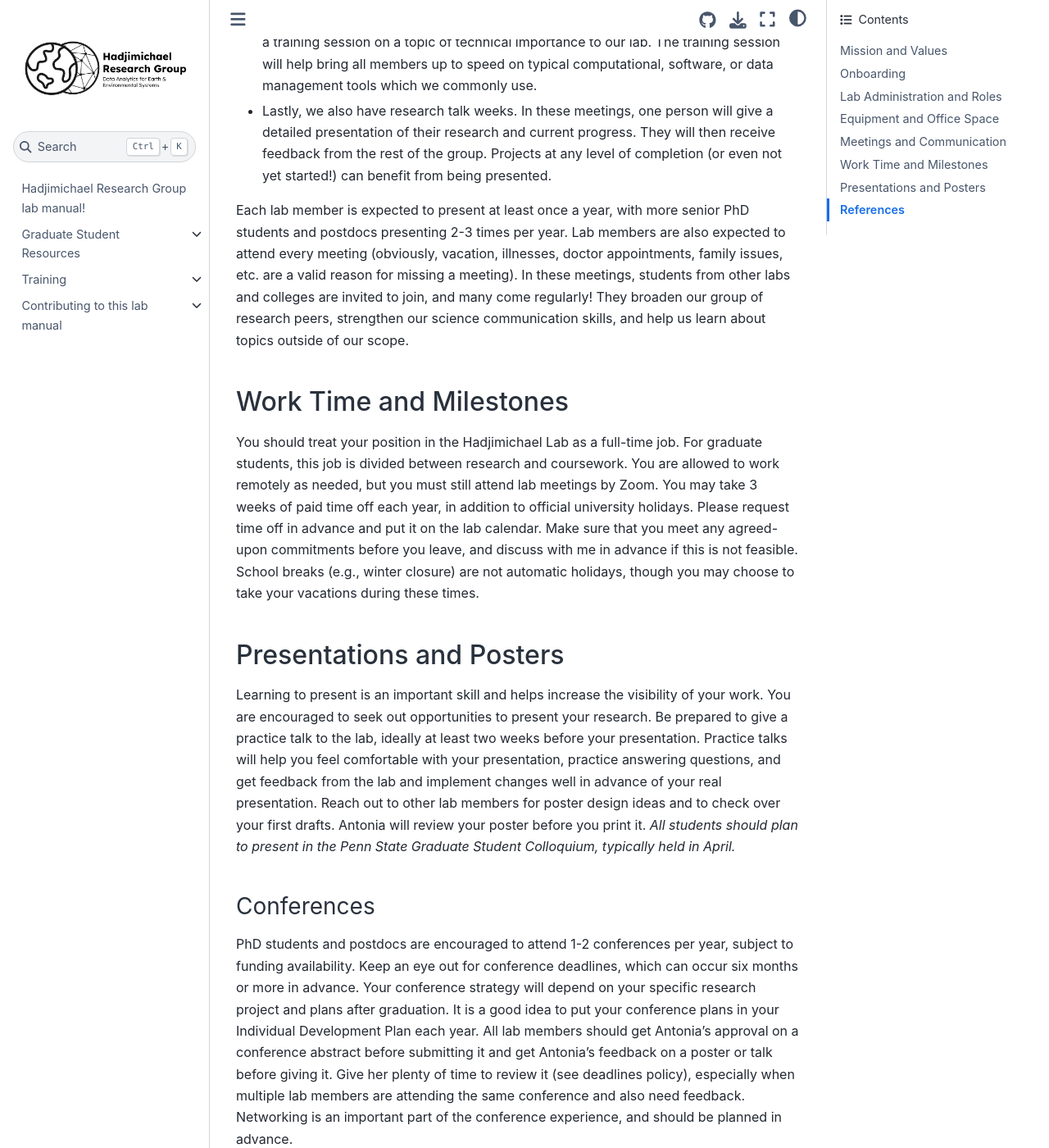
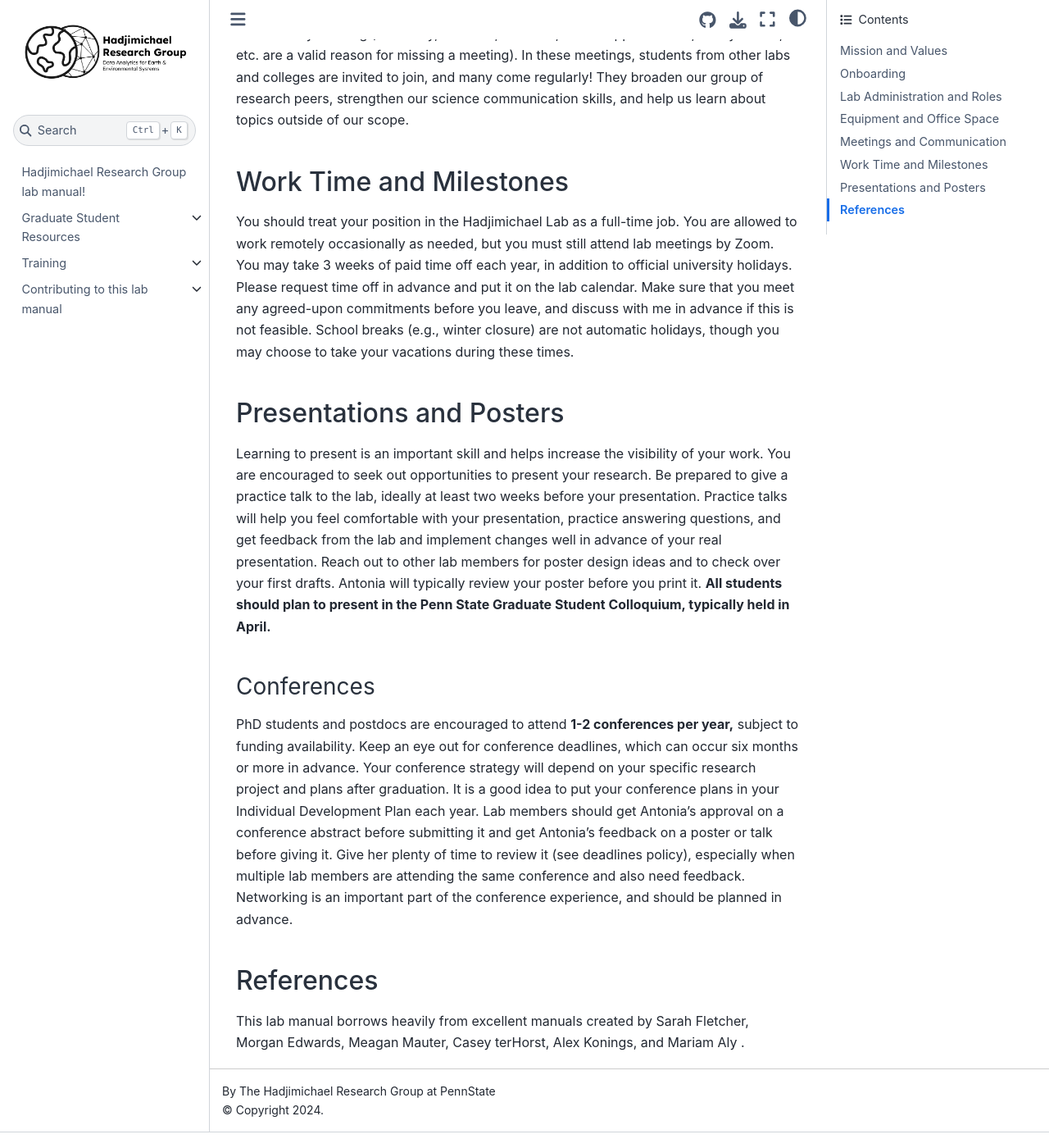
Before and after one commit to HadjimichaelResearchGroup/HadjimichaelResearchGroup.github.io, a Jupyter Book: the page built from docs/Onboarding/LabOnboarding.md, in a window 1280 px wide and 1400 px high, scrolled down 4414 px. Shown: the whole window at 82% size. Built offline with Jupyter Book 1.0.4 settings and Sphinx 7.4.7 and the Sphinx Book theme 1.1.4, drawn with Linux system fonts in a browser that asks for light colours; some of the changed text lies outside the part shown.

Commit message:
Update LabOnboarding.md
Updated formatting

```diff
--- a/docs/Onboarding/LabOnboarding.md
+++ b/docs/Onboarding/LabOnboarding.md
@@ -4,7 +4,7 @@
 ### Mission and Values
 The Hadjimichael Lab is a team of interdisciplinary scientists investigating complex human-Earth systems. In particular, many of us focus on water resources and deeply uncertain systems.
 
-*We will work together to mold the lab mission and values to something that represents all of us.*
+**We will work together to mold the lab mission and values to something that represents all of us.**
 
 ### Onboarding
 
@@ -36,25 +36,25 @@
 The lab meeting calendar helps us keep track of what will be discussed in the weekly lab meetings. We also list discussion ideas and brief notes about who is leading the meetings.
 
 #### Github [Here](https://hadjimichaelresearchgroup.github.io/intro.html)
-Github is where we maintain the lab manual. If you aren’t yet familiar with github, we have trainings to help you learn. Everyone will help keep the lab manual updated.
+Github is where we maintain the lab manual. If you aren’t yet familiar with GitHub, we have trainings to help you learn. Everyone will help keep the lab manual updated.
 
 #### Lab Slides [Here](https://pennstateoffice365-my.sharepoint.com/:p:/r/personal/azh5924_psu_edu/_layouts/15/Doc.aspx?sourcedoc=%7B4200626B-021A-4A13-B141-B5F0DFAF9176%7D&file=Carla_update_21_2_2024.pptx&action=edit&mobileredirect=true)
 In the Hadjimichael lab, we believe strongly that visual communication tools are an important part of being an effective scientist. We strive to have our work look and feel clean, organized, and professional. As such, we have a slides template that helps share out cohesive identity. Additionally, this makes sharing and reusing slides easier.
 
 ### Lab Administration and Roles
-All members of the lab are expected to pitch in to support the function of our lab activities and infrastructure. Formal lab roles may include the following and assignments will be made and updated here on an annual basis. However, everyone is also expected to pitch-in informally as necessary. Furthermore, the this Lab Manual is a living document and everyone must pitch in to keep it up to date.
+All members of the lab are expected to pitch in to support the function of our lab activities and infrastructure. Formal lab roles may include the following and assignments will be made and updated here on an annual basis. However, this Lab Manual is a living document and everyone must pitch in to keep it up to date.
 
-#### Github managers: Alex and Gabriela
-The website manager is responsible for keeping the github page functional and neat.
+- **Github managers: Alex and Gabriela**
+  - The website manager is responsible for keeping the github page functional and neat.
 
-#### Website manager: Ava
-The website manager is responsible for keeping the lab website up to date.
+- **Website manager: Ava**
+  - The website manager is responsible for keeping the lab website up to date.
 
-##### Social event coordinator: Maddie
-The social event coordinator organizes fun lab activities and special events.
+- **Social event coordinator: Maddie**
+  - The social event coordinator organizes fun lab activities and special events.
 
-#### Lab meeting Zoom setup: Maddie
-The Zoom setup coordinator is responsible for coming to the lab meeting room early to set up any necessary Zoom equipment in the case that someone is joining remotely. This role allows for lab meetings to start promptly and optimize lab meeting events.
+- **Lab meeting Zoom setup: Maddie**
+  - The Zoom setup coordinator is responsible for coming to the lab meeting room early to set up any necessary Zoom equipment.
 
 ### Equipment and Office Space
 - Office Space: Every graduate student will be assigned a desk in an office in Deike. You will recieve a key to that office, and a key to the Deike mail room. It is important to always lock the office door when the office is empty, as your office mates may have left their laptop or other precious items in the office. If you would like to change offices, talk with other members of the lab. Desks usually open up at the end of the Spring semester.
@@ -62,7 +62,7 @@
 
 ### Meetings and Communication
 #### Weekly Individual Meetings
-At the beginning of each semester, we will set a time for weekly individual meetings. Meetings are typically 45 minutes, once a week. Early-stage PhD students should keep these meetings every week. More senior lab members can feel free to cancel meetings, but we should touch base at least every other week. Individual Meetings are a tool to help you to make productive use of your weekly meetings with Antonia. You should plan to create a slide deck that you will use in the meeting to facilitate conversation about items you want feedback on. These slides serve as a project management tool that allows you and Antonia to align and keep track of what you are working on, and agreed next steps
+At the beginning of each semester, we will set a time for weekly individual meetings. Meetings are typically 45 minutes, once a week. Early-stage PhD students should keep these meetings every week. More senior lab members can feel free to cancel meetings, but we should touch base at least every other week. Individual Meetings are a tool to help you to make productive use of your weekly meetings with Antonia. **You should plan to create a slide deck that you will use in the meeting to facilitate conversation about items you want feedback on.** These slides serve as a project management tool that allows you and Antonia to align and keep track of what you are working on, and agreed next steps
 The slides may include:
 - A meeting agenda
 - Updates on what you worked on last week, including the status of any items you agree to work on in your previous meeting
@@ -72,7 +72,7 @@
 While your report does not need to be a polished presentation, it should be easy to follow as you talk through your research progress with Antonia. It is your responsibility to set the agenda, come prepared for each meeting, and lead the meeting. After the meeting, you may find it helpful to write out a short summary of the next steps you’ve agreed on so we don’t forget what was discussed.
 
 #### Weekly Lab Meetings
-Weekly lab meetings (1 hour each) are meant to be a forum for us to learn collaboratively. In these weekly lab meetings, we rotate between 4 formats.
+Weekly lab meetings (1 hour each) are meant to be a forum for us to learn collaboratively. **In these weekly lab meetings, we rotate between 4 formats.**
 - In paper discussion weeks, one person will select a broadly applicable paper for everyone to read. This person will facilitate the discussion and guide the group in learning about the topic.
 - In project update weeks, each person will contribute one or two slides about the status of their project to a combined deck. We will go around the room and remind everyone of our project purpose, and share where things currently stand. The slides template is here.
 - We also have training weeks. In these meetings, one or more lab members will develop a training session on a topic of technical importance to our lab. The training session will help bring all members up to speed on typical computational, software, or data management tools which we commonly use.
@@ -82,16 +82,15 @@
 In these meetings, students from other labs and colleges are invited to join, and many come regularly! They broaden our group of research peers, strengthen our science communication skills, and help us learn about topics outside of our scope.
 
 ### Work Time and Milestones
-You should treat your position in the Hadjimichael Lab as a full-time job. For graduate students, this job is divided between research and coursework.
-You are allowed to work remotely as needed, but you must still attend lab meetings by Zoom. You may take 3 weeks of paid time off each year, in addition to official university holidays. Please request time off in advance and put it on the lab calendar. Make sure that you meet any agreed-upon commitments before you leave, and discuss with me in advance if this is not feasible. School breaks (e.g., winter closure) are not automatic holidays, though you may choose to take your vacations during these times.
+You should treat your position in the Hadjimichael Lab as a full-time job. You are allowed to work remotely occasionally as needed, but you must still attend lab meetings by Zoom. You may take 3 weeks of paid time off each year, in addition to official university holidays. Please request time off in advance and put it on the lab calendar. Make sure that you meet any agreed-upon commitments before you leave, and discuss with me in advance if this is not feasible. School breaks (e.g., winter closure) are not automatic holidays, though you may choose to take your vacations during these times.
 
 ### Presentations and Posters
-Learning to present is an important skill and helps increase the visibility of your work. You are  encouraged to seek out opportunities to present your research. Be prepared to give a practice talk to the lab, ideally at least two weeks before your presentation. Practice talks will help you feel comfortable with your presentation, practice answering questions, and get feedback from the lab and implement changes well in advance of your real presentation. Reach out to other lab members for poster design ideas and to check over your first drafts. Antonia will review your poster before you print it.
-*All students should plan to present in the Penn State Graduate Student Colloquium, typically held in April.*
+Learning to present is an important skill and helps increase the visibility of your work. You are  encouraged to seek out opportunities to present your research. Be prepared to give a practice talk to the lab, ideally at least two weeks before your presentation. Practice talks will help you feel comfortable with your presentation, practice answering questions, and get feedback from the lab and implement changes well in advance of your real presentation. Reach out to other lab members for poster design ideas and to check over your first drafts. Antonia will typically review your poster before you print it.
+**All students should plan to present in the Penn State Graduate Student Colloquium, typically held in April.**
 
 #### Conferences
-PhD students and postdocs are encouraged to attend 1-2 conferences per year, subject to funding availability. Keep an eye out for conference deadlines, which can occur six months or more in advance. Your conference strategy will depend on your specific research project and plans after graduation. It is a good idea to put your conference plans in your Individual Development Plan each year.
-All lab members should get Antonia’s approval on a conference abstract before submitting it and get Antonia’s feedback on a poster or talk before giving it. Give her plenty of time to review it (see deadlines policy), especially when multiple lab members are attending the same conference and also need feedback.
+PhD students and postdocs are encouraged to attend **1-2 conferences per year,** subject to funding availability. Keep an eye out for conference deadlines, which can occur six months or more in advance. Your conference strategy will depend on your specific research project and plans after graduation. It is a good idea to put your conference plans in your Individual Development Plan each year.
+Lab members should get Antonia’s approval on a conference abstract before submitting it and get Antonia’s feedback on a poster or talk before giving it. Give her plenty of time to review it (see deadlines policy), especially when multiple lab members are attending the same conference and also need feedback.
 Networking is an important part of the conference experience, and should be planned in advance.
 
 ### References
```
Also changed, not shown: other parts of docs/Onboarding/LabOnboarding.md (+1 -1 lines).
